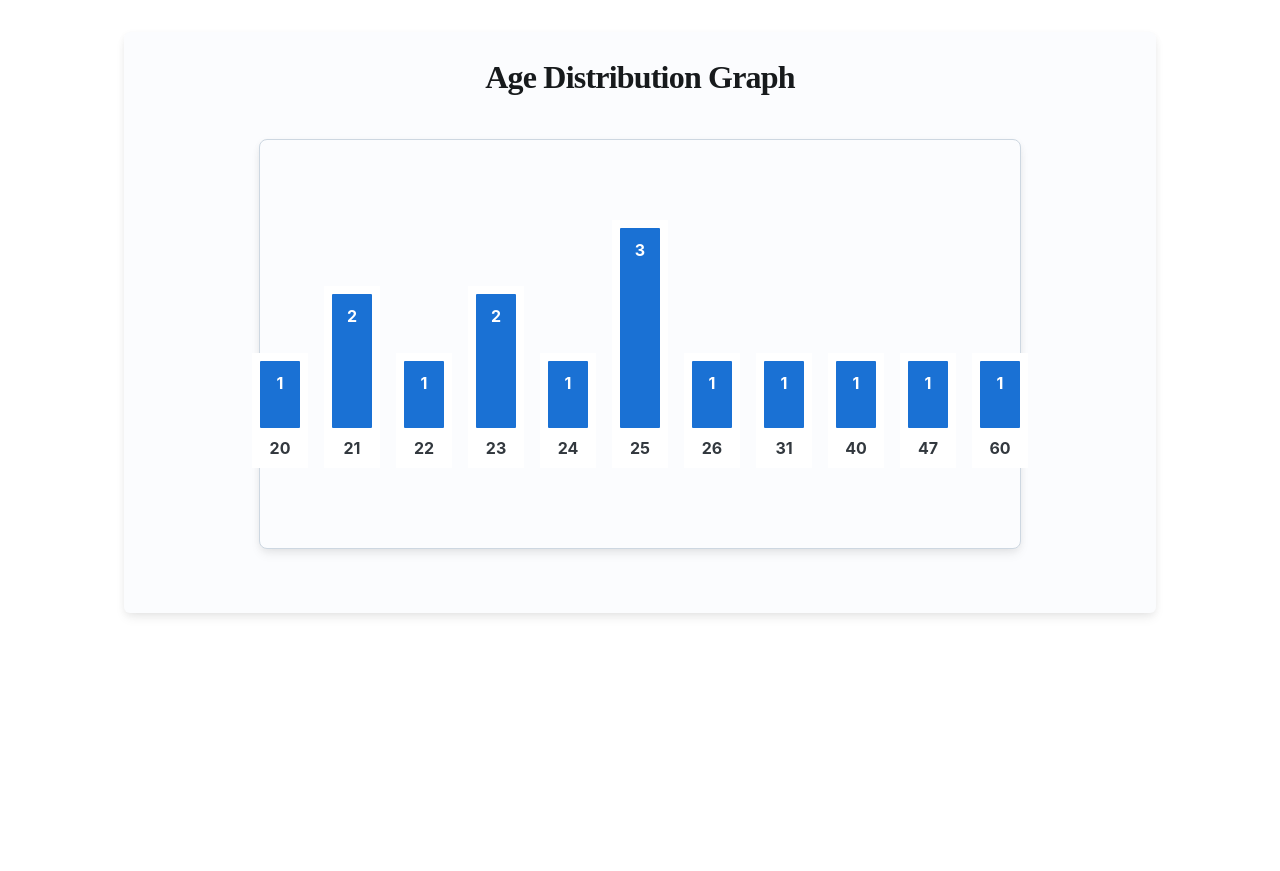
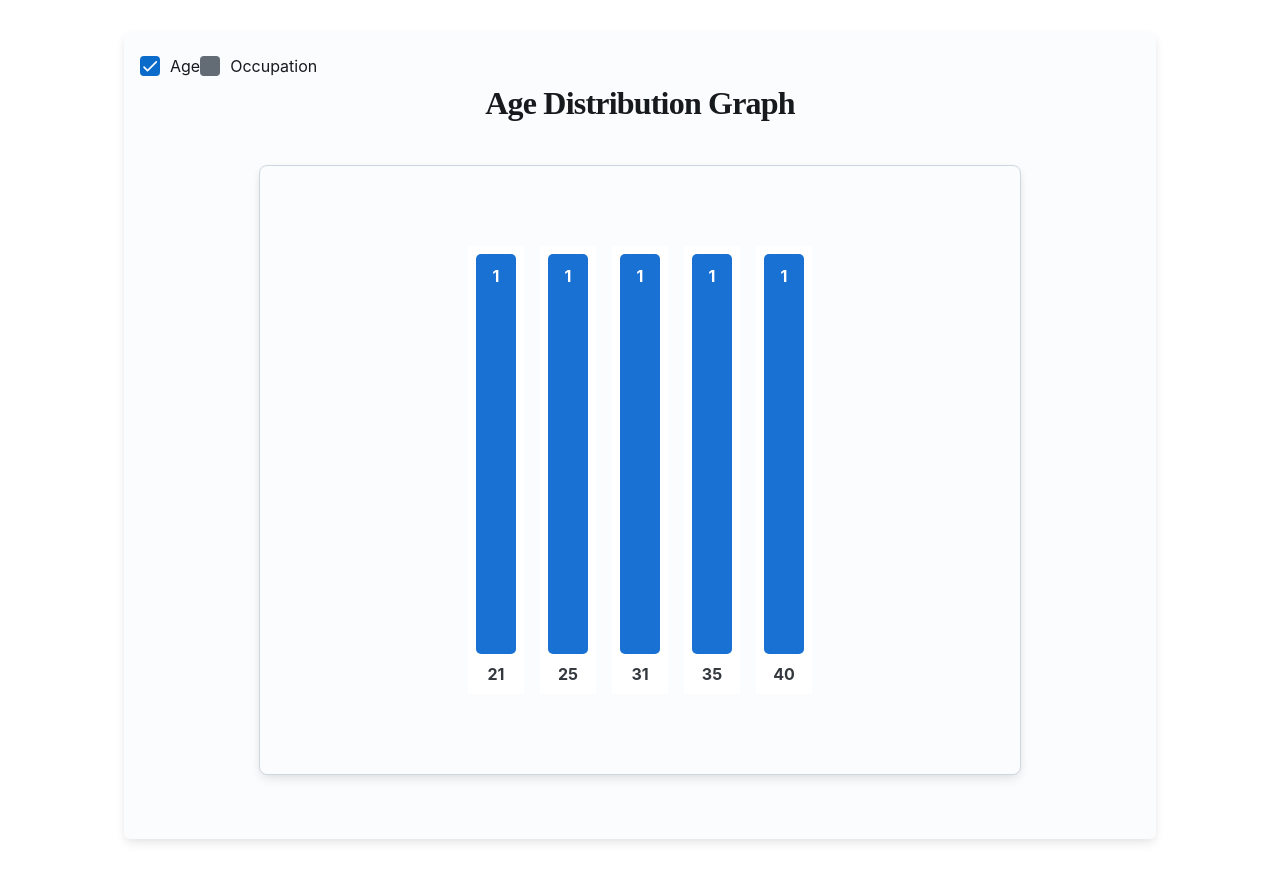
Before and after one commit to aswinpmathews/user-registration-app, a React (Create React App) app: page /graph in a window 1280 px wide. Before the commit the page ends 800 px from the top, so only its background shows below. Built offline with nearby package versions, Linux system fonts and the light colour scheme; data requests are answered from the project's data file.

Commit message:
modified graph component

```diff
--- a/db.json
+++ b/db.json
@@ -28,112 +28,22 @@
       "age": 31
     },
     {
-      "id": "e139",
-      "name": "Peter",
-      "email": "peterparker@123.com",
-      "occupation": "Student",
-      "dob": "2004-10-16",
-      "address": "Queens",
-      "age": 20
-    },
-    {
-      "id": "af2e",
-      "name": "NFHBOTS",
-      "email": "nfhbots@gmail.com",
-      "occupation": "Company",
-      "dob": "1999-03-21",
-      "address": "Hyd",
-      "age": 26
-    },
-    {
-      "id": "53d8",
-      "name": "Hello",
-      "email": "hello@123.com",
-      "occupation": "Wave",
-      "dob": "1965-02-22",
-      "address": "EveryWhere",
-      "age": 60
-    },
-    {
-      "id": "99d6",
-      "name": "HIII",
-      "email": "hii@123.c",
-      "occupation": "Greet",
-      "dob": "1977-09-29",
-      "address": "Earth",
-      "age": 47
-    },
-    {
-      "id": "fcef",
-      "name": "Ranbir",
-      "email": "ranbir@123.c",
+      "id": "e618",
+      "name": "SRK",
+      "email": "srk@123.in",
       "occupation": "Actor",
-      "dob": "2001-09-21",
-      "address": "Mumbai",
-      "age": 23
-    },
-    {
-      "id": "c59a",
-      "name": "User",
-      "email": "u@g.c",
-      "occupation": "Not working",
-      "dob": "2001-11-11",
-      "address": "Somewhere",
-      "age": 23
-    },
-    {
-      "id": "007d",
-      "name": "Whoami",
-      "email": "wh@gm.c",
-      "occupation": "Filler",
-      "dob": "2004-03-31",
-      "address": "Idk really",
-      "age": 21
-    },
-    {
-      "id": "5cc3",
-      "name": "Sushant",
-      "email": "su@g.c",
-      "occupation": "Actor",
-      "dob": "2001-02-22",
-      "address": "Delhi",
-      "age": 24
-    },
-    {
-      "id": "2f18",
-      "name": "JEsus",
-      "email": "aswin@gmail.com",
-      "occupation": "God",
-      "dob": "2000-02-12",
-      "address": "Nazreth",
+      "dob": "1999-10-31",
+      "address": "Mannath",
       "age": 25
     },
     {
-      "id": "d4d3",
-      "name": "OOOC",
+      "id": "2072",
+      "name": "Mee",
       "email": "aswin@gmail.com",
-      "occupation": "OOC",
-      "dob": "2000-02-01",
-      "address": "Oooc",
-      "age": 25
-    },
-    {
-      "id": "e5ef",
-      "name": "Occ",
-      "email": "aswin@gmail.com",
-      "occupation": "ASw",
-      "dob": "2003-02-01",
-      "address": "NOOOO",
-      "age": 22
-    },
-    {
-      "id": "6740",
-      "name": "OOOC",
-      "email": "aswin@gmail.com",
-      "occupation": "OOC",
-      "dob": "2000-02-12",
-      "address": "NOOO",
-      "age": 25
+      "occupation": "NOOO",
+      "dob": "1990-02-09",
+      "address": "Here",
+      "age": 35
     }
   ]
 }
--- a/src/App.tsx
+++ b/src/App.tsx
@@ -1,7 +1,7 @@
 import  UserForm  from "./components/UserForm"
 import UserList from "./components/userList";
 import { Routes,Route } from "react-router-dom";
-import AgeGraph from "./components/AgeGraph";
+import AgeGraph from "./components/Graph";
 import AppLayout from "./components/AppLayout";
 
 function App(){
--- a/src/components/AgeGraph.tsx
+++ /dev/null
@@ -1,105 +0,0 @@
-import { useSelector,useDispatch  } from 'react-redux';
-import { RootState ,AppDispatch } from '../store/index';
-import { Sheet, Typography, Stack, Box } from '@mui/joy';
-import { useEffect } from 'react';
-import { fetchUsers } from '../store/thunks/userThunks';
-import { useMemo } from 'react';
-const style = (barHeight : number) => ({
-                  width: 40,
-                  height: `${barHeight}px`,
-                  bgcolor: '#1a71d4ff',
-                  borderRadius: 1,
-                  position: 'relative',
-                })
-
-export default function AgeGraph() {
-  const users = useSelector((state: RootState) => state.user.users);
-
-  const dispatch= useDispatch<AppDispatch>();
-
-  useEffect(() => {
-    if (!users || users.length === 0) {
-      dispatch(fetchUsers());
-    }
-  }, [dispatch, users]);
-
-    const data = useMemo(() => {
-    const ageCount = users.reduce<Record<number, number>>((acc, user) => {
-      if (typeof user.age === 'number' && !isNaN(user.age)) {
-        acc[user.age] = (acc[user.age] || 0) + 1;
-      }
-      return acc;
-    }, {});
-
-    return Object.entries(ageCount)
-      .map(([age, count]) => ({ age: Number(age), count }))
-      .sort((a, b) => a.age - b.age);
-  }, [users]);
-
-  const maxCount = Math.max(...data.map((d) => d.count), 1);
-
-  return (
-    <>
-    {users.length === 0 ? (<div>No user data available to display the graph.</div>):
-
-    <div>
-   <Typography level="h2" component="h1"
-      sx={{
-        justifyContent: 'center',
-        display: 'flex',
-        mb: 4,
-        fontSize: '2rem',
-        fontWeight: 'bold',
-        fontFamily: 'noto-sans',
-      }}>
-    Age Distribution Graph
-  </Typography>
-
-    <Sheet
-      variant="outlined"
-      sx={{
-
-        padding: 10,
-        borderRadius: 'md',
-        boxShadow: 'md',
-        maxWidth: 600,
-        margin: 'auto',
-        mt: 5,
-        mb: 5,
-      }}
-    >
-
-
-      <Stack direction="row" spacing={2} alignItems="flex-end" justifyContent="center">
-        {data.map(({ age, count }) => {
-          const barHeight = (count / maxCount) * 200;
-
-          return (
-            <Box key={age} sx={{ position: 'relative', textAlign: 'center', bgcolor: '#ffffffff', p: 1}}>
-              <Box
-                sx={{...style(barHeight)}}
-              >
-                <Typography
-
-                  sx={{position: 'absolute',top: '10px',left: '50%',transform: 'translateX(-50%)',color: 'white',fontWeight: 'bold',}}
-                >
-                  {count}
-                </Typography>
-              </Box>
-
-
-              <Typography  mt={1}
-                sx={{
-                  fontWeight:'bold',
-                }}
-              >
-                {age}
-              </Typography>
-            </Box>
-          );
-        })}
-      </Stack>
-    </Sheet>
-        </div>
-} </>);
-}
--- /dev/null
+++ b/src/components/Graph.tsx
@@ -0,0 +1,104 @@
+import { useSelector,useDispatch  } from 'react-redux';
+import { RootState ,AppDispatch } from '../store/index';
+import { Sheet, Typography, Stack, Box ,Checkbox } from '@mui/joy';
+import { useEffect ,useState} from 'react';
+import { fetchUsers } from '../store/thunks/userThunks';
+import { useMemo } from 'react';
+import { style,countStyle,titleStyle,sheetStyle } from '../style/Graphstyle';
+
+export default function AgeGraph() {
+const [selectedGraph, setSelectedGraph] = useState<'age' | 'occupation'>('age');
+
+
+  const users = useSelector((state: RootState) => state.user.users);
+
+  const dispatch= useDispatch<AppDispatch>();
+
+  useEffect(() => {
+    if (!users || users.length === 0) {
+      dispatch(fetchUsers());
+    }
+  }, [dispatch, users]);
+
+    const ageData = useMemo(() => {
+    const ageCount = users.reduce<Record<number, number>>((acc, user) => {
+      if (typeof user.age === 'number' && !isNaN(user.age)) {
+        acc[user.age] = (acc[user.age] || 0) + 1;
+      }
+      return acc;
+    }, {});
+
+    return Object.entries(ageCount)
+      .map(([age, count]) => ({ label: Number(age), count }))
+      .sort((a, b) => a.label - b.label);
+  }, [users]);
+
+   const occupationData = useMemo(() => {
+    const occupationCount = users.reduce<Record<string, number>>((acc, user) => {
+      if (user.occupation && typeof user.occupation === 'string') {
+        acc[user.occupation] = (acc[user.occupation] || 0) + 1;
+      }
+      return acc;
+    }, {});
+
+    return Object.entries(occupationCount)
+      .map(([occupation, count]) => ({ label: occupation, count }))
+      .sort((a, b) => a.label.localeCompare(b.label));
+  }, [users]);
+
+
+  const isAgeGraph = selectedGraph === 'age';
+  const data = isAgeGraph ? ageData : occupationData;
+  const graphTitle = isAgeGraph ? 'Age Distribution Graph' : 'Occupation Distribution Graph';
+  const maxCount = Math.max(...data.map((d) => d.count), 1);
+
+  return (
+    <>
+    {users.length === 0 ? (<div>No user data available to display the graph.</div>):
+
+    <div>
+    <Checkbox label="Age" variant="solid" checked={isAgeGraph} onChange={() => setSelectedGraph('age')}/>
+
+    <Checkbox label="Occupation" variant="solid" checked={!isAgeGraph} onChange={() => setSelectedGraph('occupation')}/>
+
+   <Typography level="h2" component="h1"
+      sx={{...titleStyle}}>
+
+
+      {graphTitle}
+  </Typography>
+
+    <Sheet
+      variant="outlined"
+      sx={{...sheetStyle}}
+    >
+
+
+      <Stack  direction="row" spacing={2} alignItems="flex-end" justifyContent="center">
+        {data.map(({ label, count }) => {
+          const barHeight = (count / maxCount) * 200;
+
+          return (
+            <Box key={label} sx={{ position: 'relative', textAlign: 'center', bgcolor: '#ffffffff', p: 1}}>
+              <Box
+                sx={{...style(barHeight)}}
+              >
+                <Typography
+
+                  sx={{...countStyle}}
+                >
+                  {count}
+                </Typography>
+              </Box>
+
+              <Typography  mt={1} sx={{fontWeight:'bold'}}>
+                {label}
+              </Typography>
+            </Box>
+          );
+        })}
+      </Stack>
+    </Sheet>
+        </div>
+} </>);
+}
--- /dev/null
+++ b/src/style/Graphstyle.ts
@@ -0,0 +1,10 @@
+export const style = (barHeight : number) => ({
+                  width: 40,
+                  height: `${barHeight*2}px`,
+                  bgcolor: '#1a71d4ff',
+                  borderRadius: 5,
+                  position: 'relative',
+                })
+export const countStyle = {position: 'absolute',top: '10px',left: '50%',transform: 'translateX(-50%)',color: 'white',fontWeight: 'bold'}
+export const titleStyle = {justifyContent: 'center',display: 'flex',mb: 4,fontSize: '2rem',fontWeight: 'bold',fontFamily: 'noto-sans'}
+export const sheetStyle = {padding: 10,borderRadius: 'md',boxShadow: 'md',maxWidth: 600,margin: 'auto',mt: 5,mb: 5,}
```
